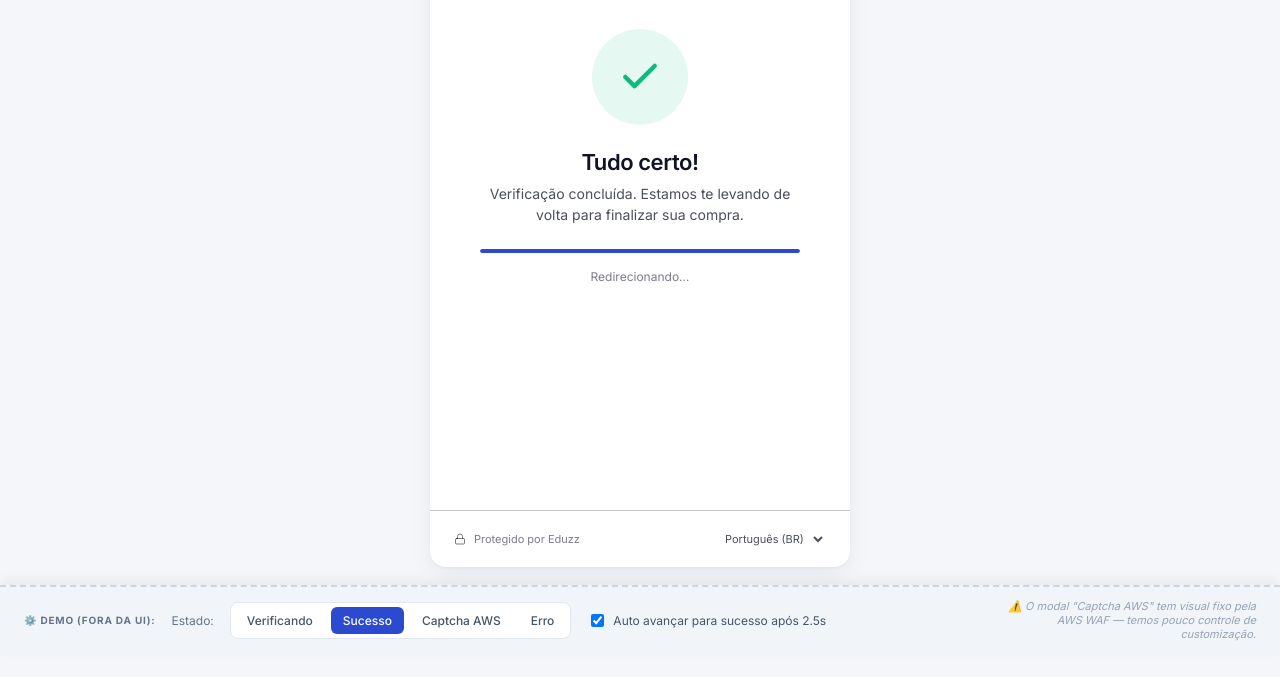
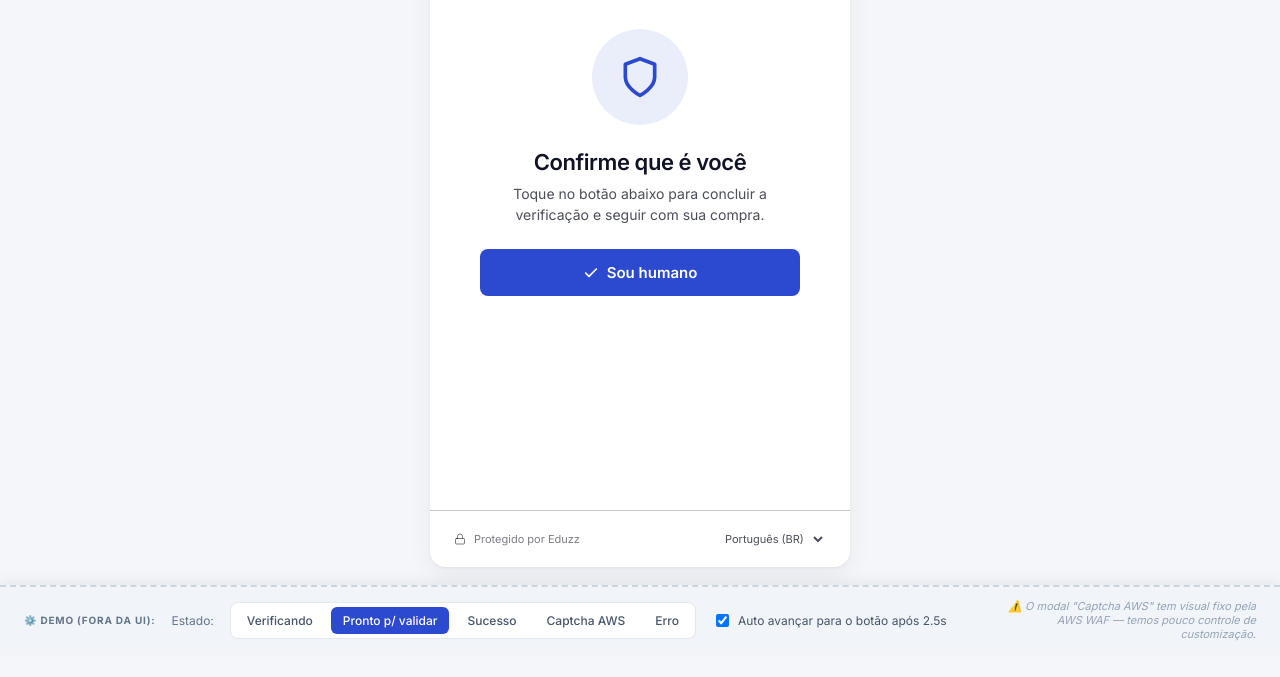
Before and after one commit to janainadelboni/checkout-challenge-aws-waf, a plain HTML site: page index.html in a window 1280 px wide. Shown: the part 147-824 px from the top of the page. Drawn offline with Linux system fonts and the light colour scheme; a web font is replaced by a local one.

Commit message:
Adiciona estado intermediário com botão 'Sou humano' após loading
Loading não conclui automaticamente — usuário precisa confirmar manualmente.

Co-Authored-By: Claude Opus 4.7 (1M context) <noreply@anthropic.com>

```diff
--- a/index.html
+++ b/index.html
@@ -533,6 +533,22 @@
         <p style="font-size: 12px; color: var(--text-soft); margin: 0;">Leva só alguns segundos…</p>
       </div>
 
+      <!-- ESTADO: PRONTO PARA VALIDAR -->
+      <div class="state" data-state="ready">
+        <div class="icon-wrap verifying">
+          <svg viewBox="0 0 24 24" fill="none" stroke="currentColor" stroke-width="2" stroke-linecap="round" stroke-linejoin="round">
+            <path d="M12 22s8-4 8-10V5l-8-3-8 3v7c0 6 8 10 8 10z"/>
+          </svg>
+        </div>
+        <h1>Confirme que é você</h1>
+        <p class="lead">Toque no botão abaixo para concluir a verificação e seguir com sua compra.</p>
+
+        <button class="btn btn-primary" onclick="setState('success')">
+          <svg width="16" height="16" viewBox="0 0 24 24" fill="none" stroke="currentColor" stroke-width="2.5" stroke-linecap="round" stroke-linejoin="round"><path d="M20 6 9 17l-5-5"/></svg>
+          Sou humano
+        </button>
+      </div>
+
       <!-- ESTADO: SUCESSO -->
       <div class="state" data-state="success">
         <div class="icon-wrap success">
@@ -651,6 +667,7 @@
       <span style="font-size: 12px; color: #64748B;">Estado:</span>
       <div class="demo-group" id="state-group">
         <button class="demo-btn active" data-state="verifying" onclick="setState('verifying')">Verificando</button>
+        <button class="demo-btn" data-state="ready" onclick="setState('ready')">Pronto p/ validar</button>
         <button class="demo-btn" data-state="success" onclick="setState('success')">Sucesso</button>
         <button class="demo-btn" data-state="captcha" onclick="setState('captcha')">Captcha AWS</button>
         <button class="demo-btn" data-state="error" onclick="setState('error')">Erro</button>
@@ -658,7 +675,7 @@
 
       <label class="demo-toggle">
         <input type="checkbox" id="auto-success" checked />
-        <span>Auto avançar para sucesso após 2.5s</span>
+        <span>Auto avançar para o botão após 2.5s</span>
       </label>
 
       <span style="margin-left: auto; font-size: 11px; color: #94A3B8; font-style: italic; max-width: 260px; text-align: right;">
@@ -682,7 +699,7 @@
 
       if (name === 'verifying' && document.getElementById('auto-success').checked) {
         clearTimeout(window.__autoTimer);
-        window.__autoTimer = setTimeout(() => setState('success'), 2500);
+        window.__autoTimer = setTimeout(() => setState('ready'), 2500);
       }
     }
 
```
